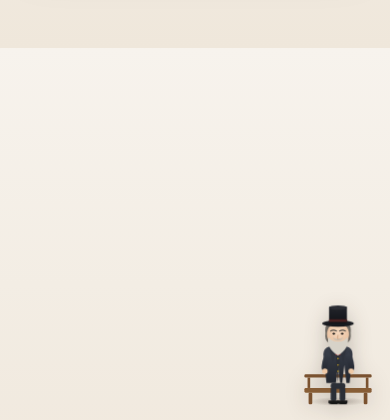
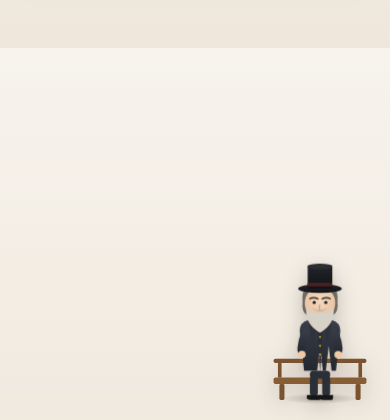
Before and after one commit to popyunlong/Marx-and-Engels-Classic-Texts-Index-Chinese-Edition-, a Flask app: page /forgot-password in a window 390 px wide. Shown: the part 424-844 px from the top of the page. Run offline with Flask 3, Linux system fonts and the light colour scheme; data comes from the database, SQL or seed files in the repository; data that the repository does not hold is empty; some libraries are stand-ins or nearby versions.

Commit message:
feat(mascot): enlarge figure and speech bubble for legibility
Per feedback the companion read too small and the bubble text was hard to read. Scale the figure up ~1.35x (desktop 104->140px, mobile 84->116px), enlarge the dock ball (44->56px), and make the speech bubble bigger and clearer (font 12.5->14.5px, more padding, wider). Bump asset ?v=1 -> ?v=2 for cache-busting.

Co-Authored-By: Claude Opus 4.8 <noreply@anthropic.com>

```diff
--- a/static/mascot/marx-mascot.css
+++ b/static/mascot/marx-mascot.css
@@ -12,11 +12,11 @@
 
 #marx-mascot-root.mx-root {
   position: fixed;
-  right: 18px;
-  bottom: 16px;
+  right: 20px;
+  bottom: 18px;
   z-index: 9990;                 /* below top toasts (9999) and modals */
-  width: 104px;
-  height: 172px;
+  width: 140px;
+  height: 232px;
   pointer-events: none;          /* empty box never blocks page clicks */
   overflow: visible;
   user-select: none;
@@ -52,7 +52,7 @@
   content: "";
   position: absolute;
   left: 50%; bottom: 4px;
-  width: 58px; height: 9px;
+  width: 78px; height: 11px;
   transform: translateX(-50%);
   background: radial-gradient(ellipse at center, rgba(40,26,16,.26), rgba(40,26,16,0) 70%);
   z-index: -1;
@@ -368,8 +368,8 @@
    Responsive + reduced motion
    ======================================================================= */
 @media (max-width: 640px) {
-  #marx-mascot-root.mx-root { right: 10px; bottom: 10px; width: 84px; height: 138px; }
-  .mx-bubble { bottom: 122px; max-width: 200px; font-size: 12px; }
+  #marx-mascot-root.mx-root { right: 12px; bottom: 12px; width: 116px; height: 192px; }
+  .mx-bubble { bottom: 150px; max-width: 230px; font-size: 13.5px; }
 }
 
 @media (prefers-reduced-motion: reduce) {
--- a/templates/_marx_mascot.html
+++ b/templates/_marx_mascot.html
@@ -8,7 +8,7 @@
    Login state comes from the global `current_user` context processor, so no
    backend change is required. All behaviour lives in the external JS/CSS.
    =========================================================================== #}
-<link rel="stylesheet" href="/static/mascot/marx-mascot.css?v=1">
+<link rel="stylesheet" href="/static/mascot/marx-mascot.css?v=2">
 <div id="marx-mascot-root"
      class="mx-root mx-state-loading"
      data-logged-in="{{ 'true' if current_user else 'false' }}"
@@ -277,4 +277,4 @@
     </svg>
   </div>{# /mx-stage #}
 </div>{# /mx-root #}
-<script src="/static/mascot/marx-mascot.js?v=1" defer></script>
+<script src="/static/mascot/marx-mascot.js?v=2" defer></script>
```
Also changed, not shown: other parts of static/mascot/marx-mascot.css (+15 -15 lines).
